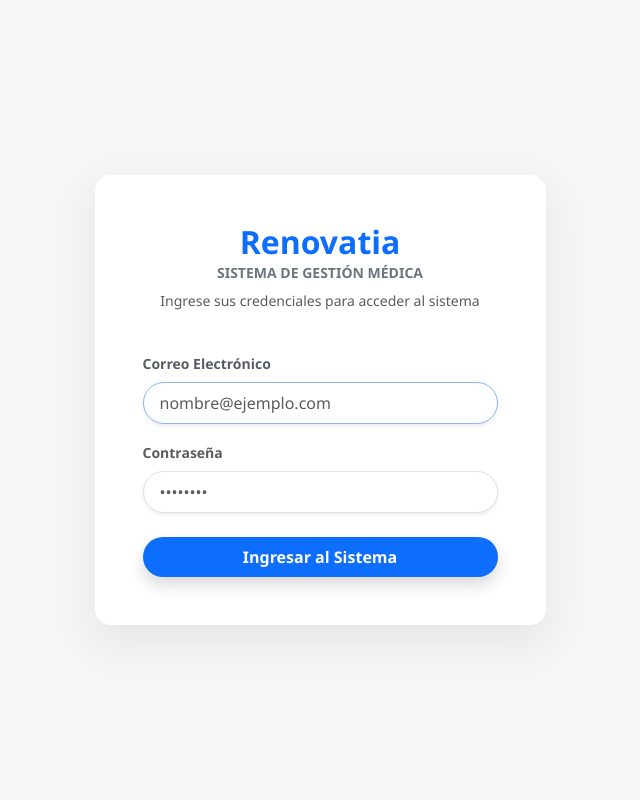
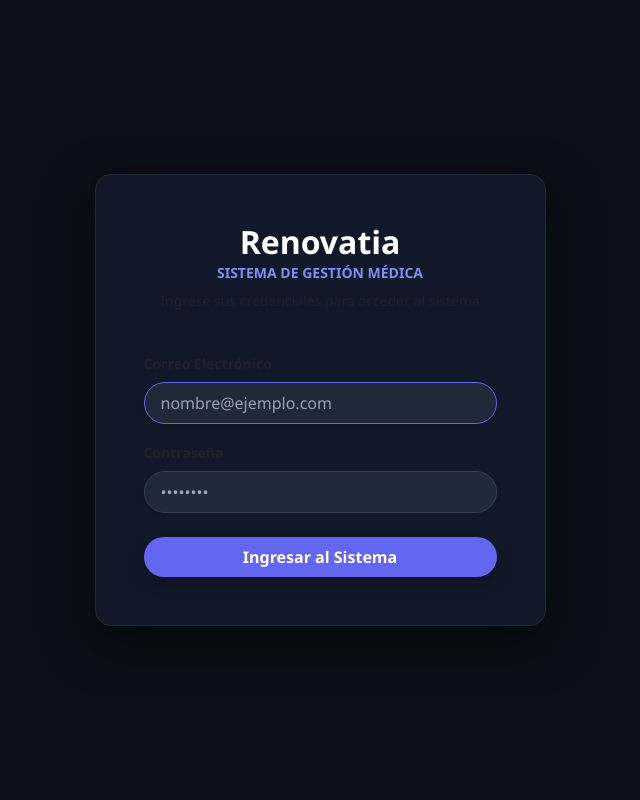
Before and after one commit to karenpbq-bot/TMTR---Renovatia, a Flask app: page /login in a window 1280 px wide. Shown: the whole page, without its empty margins (320-960 px from the left). Run offline with Flask 3, Linux system fonts and the light colour scheme.

Commit message:
Update login.html

```diff
--- a/templates/login.html
+++ b/templates/login.html
@@ -8,21 +8,39 @@
     <link href="https://cdn.jsdelivr.net/npm/bootstrap@5.3.0/dist/css/bootstrap.min.css" rel="stylesheet">
     <style>
         body {
-            background-color: #f4f7f6;
+            background-color: #0b0f19;
             font-family: 'Segoe UI', Tahoma, Geneva, Verdana, sans-serif;
+            color: #f8f9fa;
         }
-        .card {
+        .card-login {
+            background-color: #111827;
+            border: 1px solid #1f2937;
             border-radius: 1rem;
+            box-shadow: 0 1rem 3rem rgba(0, 0, 0, 0.5);
+        }
+        .form-control {
+            background-color: #1f2937;
+            border: 1px solid #374151;
+            color: #ffffff;
+        }
+        .form-control:focus {
+            background-color: #1f2937;
+            border-color: #6366f1;
+            color: #ffffff;
+            box-shadow: 0 0 0 0.25rem rgba(99, 102, 241, 0.25);
+        }
+        .form-control::placeholder {
+            color: #9ca3af;
+        }
+        .btn-custom-primary {
+            background-color: #6366f1;
             border: none;
-            box-shadow: 0 1rem 3rem rgba(0, 0, 0, 0.08);
-        }
-        .btn-primary {
-            background-color: #0d6efd;
-            border: none;
+            color: #ffffff;
             transition: background-color 0.2s ease-in-out;
         }
-        .btn-primary:hover {
-            background-color: #0b5ed7;
+        .btn-custom-primary:hover {
+            background-color: #4f46e5;
+            color: #ffffff;
         }
     </style>
 </head>
@@ -31,23 +49,25 @@
     <div class="container">
         <div class="row justify-content-center">
             <div class="col-md-5">
-                <div class="card p-4 p-md-5 bg-white">
+                <div class="card card-login p-4 p-md-5">
 
                     <!-- Encabezado con Identidad y Marca -->
                     <div class="text-center mb-4">
-                        <h2 class="fw-bold text-primary mb-1">Renovatia</h2>
-                        <h6 class="text-secondary fw-semibold text-uppercase tracking-wide small">Sistema de Gestión Médica</h6>
+                        <h2 class="fw-bold text-white mb-1">Renovatia</h2>
+                        <h6 class="fw-semibold text-uppercase tracking-wide small" style="color: #818cf8 !important;">Sistema de Gestión Médica</h6>
                         <p class="text-muted small mt-2">Ingrese sus credenciales para acceder al sistema</p>
                     </div>
 
-                    <!-- Mensajes Flash de Alerta -->
+                    <!-- Mensajes Flash (Filtra y oculta el aviso de cierre de sesión) -->
                     {% with messages = get_flashed_messages(with_categories=true) %}
                         {% if messages %}
                             {% for category, message in messages %}
-                                <div class="alert alert-{{ category }} alert-dismissible fade show shadow-sm border-0 rounded-3 mb-3" role="alert">
-                                    {{ message }}
-                                    <button type="button" class="btn-close" data-bs-dismiss="alert" aria-label="Close"></button>
-                                </div>
+                                {% if "cerrado sesión" not in message.lower() %}
+                                    <div class="alert alert-{{ 'danger' if category == 'danger' else 'info' }} bg-opacity-25 border-0 text-white rounded-3 mb-3 small" role="alert">
+                                        {{ message }}
+                                        <button type="button" class="btn-close btn-close-white" data-bs-dismiss="alert" aria-label="Close"></button>
+                                    </div>
+                                {% endif %}
                             {% endfor %}
                         {% endif %}
                     {% endwith %}
@@ -65,7 +85,7 @@
                         </div>
 
                         <div class="d-grid">
-                            <button type="submit" class="btn btn-primary rounded-pill py-2 fw-semibold shadow">Ingresar al Sistema</button>
+                            <button type="submit" class="btn btn-custom-primary rounded-pill py-2 fw-semibold shadow">Ingresar al Sistema</button>
                         </div>
                     </form>
 
```
